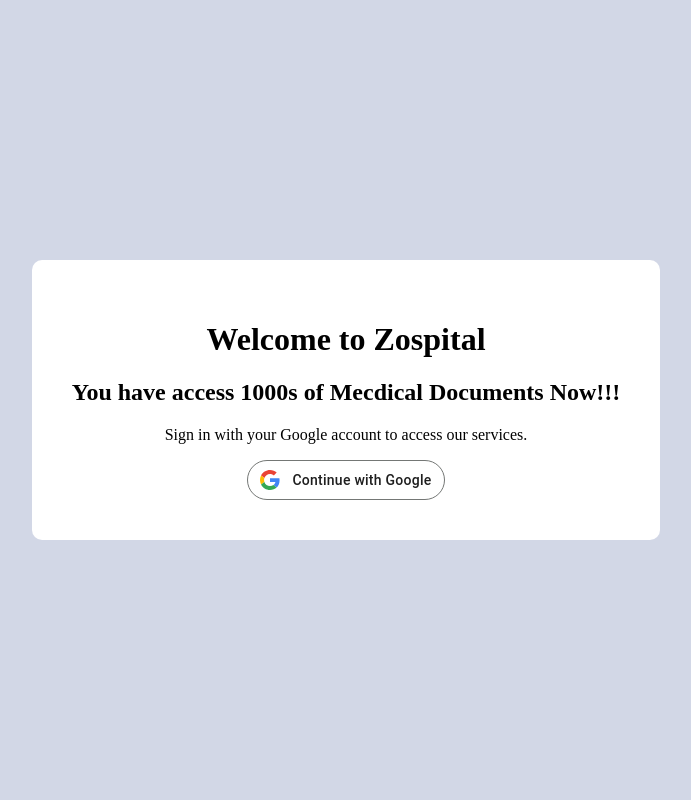
After one commit to abhisingh977/medical_docu, a Flask app: template templates/login_page.html in a window 1280 px wide. The commit adds this page. Shown: the whole page, without its empty margins (294-985 px from the left). Run offline with Flask 3, Linux system fonts and the light colour scheme; the template is opened without the code that fills it, so the values that code supplies are empty.

Commit message:
loging to continue

```diff
--- a/main.py
+++ b/main.py
@@ -12,6 +12,7 @@ from concurrent.futures import ThreadPoolExecutor
 from google.cloud import firestore
 from dotenv import load_dotenv
 import logging
+# from flask_cors import CORS
 
 # Configure logging
 logging.basicConfig(level=logging.INFO)
@@ -20,6 +21,7 @@ db = firestore.Client(project="medical-docu")
 app = Flask("medical-docu")
 app.config['TIMEOUT'] = 600
 app.secret_key = os.environ.get('ClientSecret')
+# CORS(app)
 
 @app.route("/")
 def index():
@@ -27,11 +29,15 @@ def index():
         Thread(target=make_request, args=(embedding_url,)).start()
     except:
         pass
-    return render_template("index.html")
+    if "google_id" in session:
+        # User is already logged in, redirect to the main page
+        return redirect("/authed_user")
+
+    return render_template("login_page.html")
 
 
+@app.route("/authed_user")
 @login_is_required
-@app.route("/authed_user")
 def authed_user():
     return render_template("index.html")
 
@@ -97,6 +103,7 @@ def api1():
     api1_response = {"data": f"{llm_res}"}
     return jsonify(api1_response)
 
+
 @app.route('/search')
 def api2():
     # Access user input from the request
--- /dev/null
+++ b/static/css/login-page.css
@@ -0,0 +1,123 @@
+.gsi-material-button {
+    background-color: WHITE;
+    background-image: none;
+    border: 1px solid #747775;
+    -webkit-border-radius: 20px;
+    border-radius: 20px;
+    -webkit-box-sizing: border-box;
+    box-sizing: border-box;
+    color: #1f1f1f;
+    cursor: pointer;
+    font-family: 'Roboto', arial, sans-serif;
+    font-size: 14px;
+    height: 40px;
+    letter-spacing: 0.25px;
+    outline: none;
+    overflow: hidden;
+    padding: 0 12px;
+    position: relative;
+    text-align: center;
+    -webkit-transition: background-color .218s, border-color .218s, box-shadow .218s;
+    transition: background-color .218s, border-color .218s, box-shadow .218s;
+    vertical-align: middle;
+    white-space: nowrap;
+    width: auto;
+    max-width: 400px;
+    min-width: min-content;
+}
+
+.gsi-material-button .gsi-material-button-icon {
+    height: 20px;
+    margin-right: 12px;
+    min-width: 20px;
+    width: 20px;
+}
+
+.gsi-material-button .gsi-material-button-content-wrapper {
+    -webkit-align-items: center;
+    align-items: center;
+    display: flex;
+    -webkit-flex-direction: row;
+    flex-direction: row;
+    -webkit-flex-wrap: nowrap;
+    flex-wrap: nowrap;
+    height: 100%;
+    justify-content: space-between;
+    position: relative;
+    width: 100%;
+}
+
+.gsi-material-button .gsi-material-button-contents {
+    -webkit-flex-grow: 1;
+    flex-grow: 1;
+    font-family: 'Roboto', arial, sans-serif;
+    font-weight: 500;
+    overflow: hidden;
+    text-overflow: ellipsis;
+    vertical-align: top;
+}
+
+.gsi-material-button .gsi-material-button-state {
+    -webkit-transition: opacity .218s;
+    transition: opacity .218s;
+    bottom: 0;
+    left: 0;
+    opacity: 0;
+    position: absolute;
+    right: 0;
+    top: 0;
+}
+
+.gsi-material-button:disabled {
+    cursor: default;
+    background-color: #ffffff61;
+    border-color: #1f1f1f1f;
+}
+
+.gsi-material-button:disabled .gsi-material-button-contents {
+    opacity: 38%;
+}
+
+.gsi-material-button:disabled .gsi-material-button-icon {
+    opacity: 38%;
+}
+
+.gsi-material-button:not(:disabled):active .gsi-material-button-state,
+.gsi-material-button:not(:disabled):focus .gsi-material-button-state {
+    background-color: #303030;
+    opacity: 12%;
+}
+
+.gsi-material-button:not(:disabled):hover {
+    -webkit-box-shadow: 0 1px 2px 0 rgba(60, 64, 67, .30), 0 1px 3px 1px rgba(60, 64, 67, .15);
+    box-shadow: 0 1px 2px 0 rgba(60, 64, 67, .30), 0 1px 3px 1px rgba(60, 64, 67, .15);
+}
+
+.gsi-material-button:not(:disabled):hover .gsi-material-button-state {
+    background-color: #303030;
+    opacity: 8%;
+}
+
+body {
+    margin: 0;
+    height: 100vh;
+    display: flex;
+    align-items: center;
+    justify-content: center;
+    background-color: rgb(210, 215, 230);
+}
+
+.login-container {
+    background-color: rgba(165, 165, 165, 0.718);
+    padding: 20px;
+    border-radius: 10px;
+    text-align: center;
+    color: rgb(209, 209, 209);
+}
+
+.landing-page-container {
+    text-align: center;
+    border-radius: 10px;
+    padding: 40px;
+    background-color: rgb(255, 255, 255);
+}
--- /dev/null
+++ b/templates/login_page.html
@@ -0,0 +1,51 @@
+<!DOCTYPE html>
+<html lang="en">
+
+<head>
+    <meta charset="UTF-8">
+    <meta name="viewport" content="width=device-width, initial-scale=1.0">
+    <title>Zospital - Sign In</title>
+    <link rel="stylesheet" href="/static/css/login-page.css">
+</head>
+
+<body>
+    <div class="landing-page-container">
+        <div class="logo-container">
+            <!-- Add your company logo here -->
+            <!-- <img src="zospital-logo.png" alt="Zospital Logo"> -->
+        </div>
+        <h1>Welcome to Zospital</h1>
+        <h2>You have access 1000s of Mecdical Documents Now!!!</h2>
+        <p>Sign in with your Google account to access our services.</p>
+
+        <button onclick="window.location.href='/login'" class="gsi-material-button">
+            <div class="gsi-material-button-state"></div>
+            <div class="gsi-material-button-content-wrapper">
+                <div class="gsi-material-button-icon">
+                    <svg version="1.1" xmlns="http://www.w3.org/2000/svg" viewBox="0 0 48 48"
+                        xmlns:xlink="http://www.w3.org/1999/xlink" style="display: block;">
+                        <path fill="#EA4335"
+                            d="M24 9.5c3.54 0 6.71 1.22 9.21 3.6l6.85-6.85C35.9 2.38 30.47 0 24 0 14.62 0 6.51 5.38 2.56 13.22l7.98 6.19C12.43 13.72 17.74 9.5 24 9.5z">
+                        </path>
+                        <path fill="#4285F4"
+                            d="M46.98 24.55c0-1.57-.15-3.09-.38-4.55H24v9.02h12.94c-.58 2.96-2.26 5.48-4.78 7.18l7.73 6c4.51-4.18 7.09-10.36 7.09-17.65z">
+                        </path>
+                        <path fill="#FBBC05"
+                            d="M10.53 28.59c-.48-1.45-.76-2.99-.76-4.59s.27-3.14.76-4.59l-7.98-6.19C.92 16.46 0 20.12 0 24c0 3.88.92 7.54 2.56 10.78l7.97-6.19z">
+                        </path>
+                        <path fill="#34A853"
+                            d="M24 48c6.48 0 11.93-2.13 15.89-5.81l-7.73-6c-2.15 1.45-4.92 2.3-8.16 2.3-6.26 0-11.57-4.22-13.47-9.91l-7.98 6.19C6.51 42.62 14.62 48 24 48z">
+                        </path>
+                        <path fill="none" d="M0 0h48v48H0z"></path>
+                    </svg>
+                </div>
+                <span class="gsi-material-button-contents">Continue with Google</span>
+                <span style="display: none;">Continue with Google</span>
+            </div>
+        </button>
+
+    </div>
+
+</body>
+
+</html>
```
Also changed, not shown: templates/index.html (+0 -9 lines), 1 other file.
